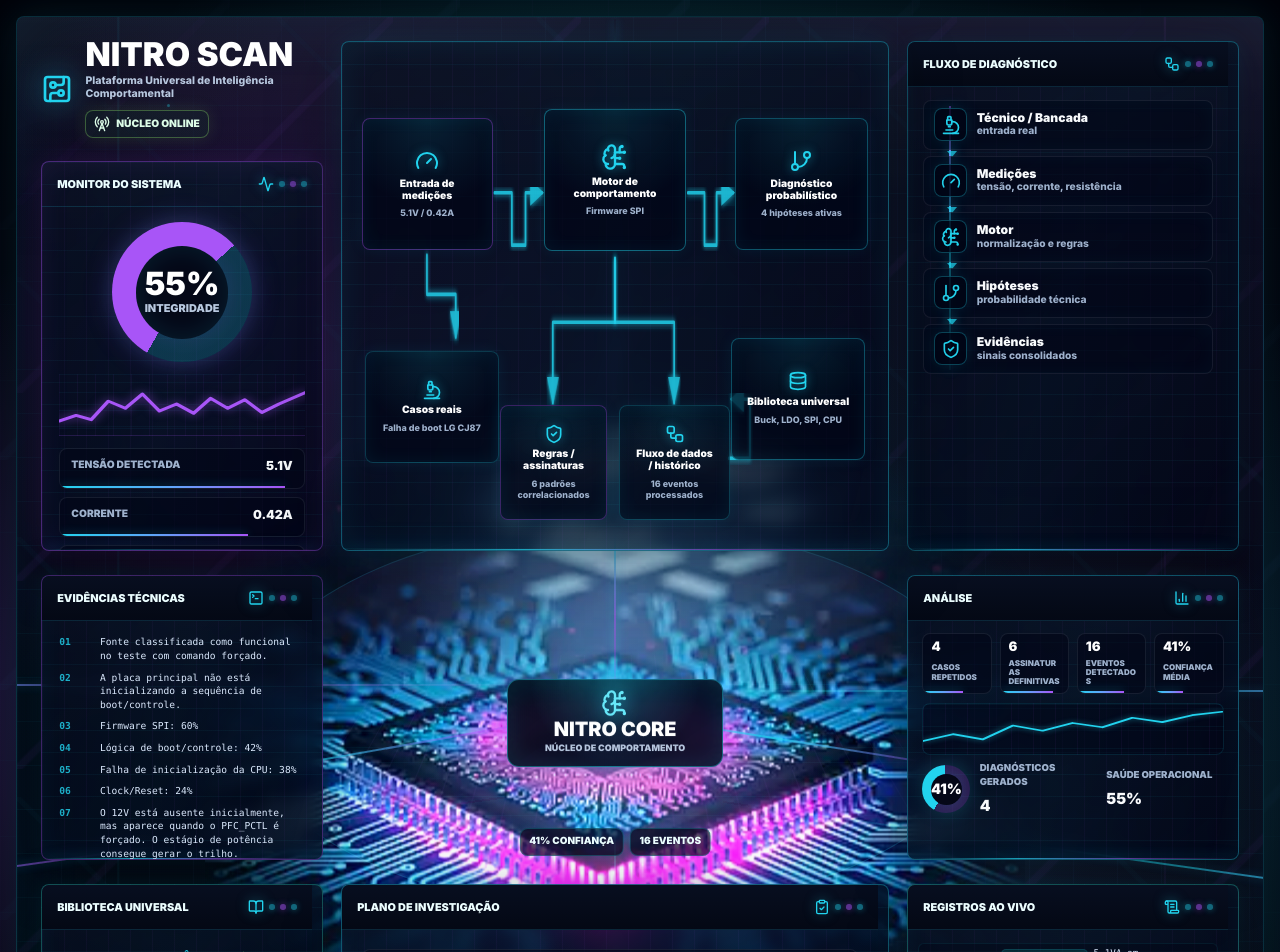
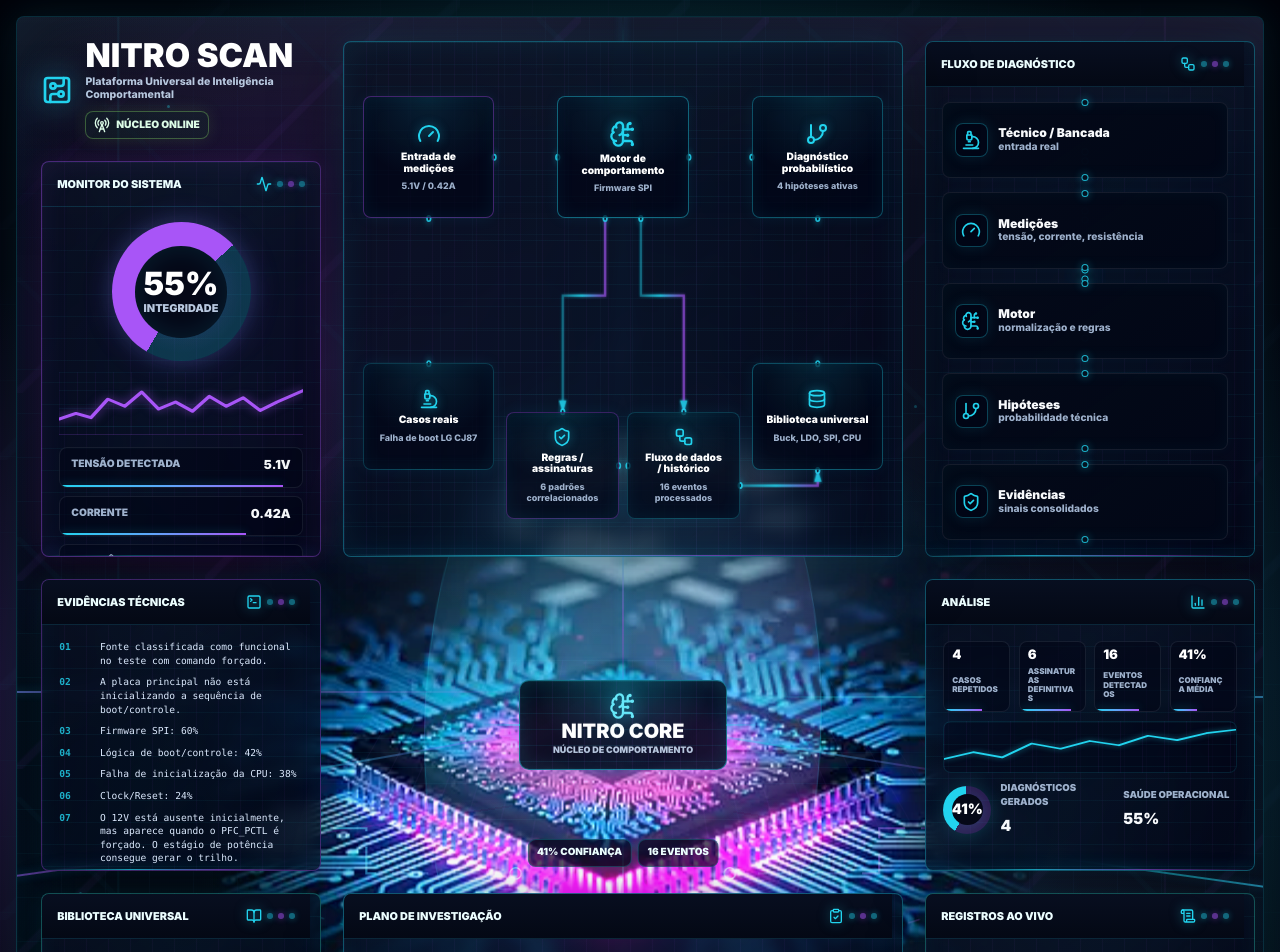
Before and after one commit to Nazireu007/nitro-scan, a React (Vite) app: page / in a window 1280 px wide. Shown: the top 952 px of the page. Built offline with nearby package versions, Linux system fonts and the light colour scheme.

Commit message:
Polish Nitro architecture connections

```diff
--- a/src/components/ArchitectureConnections.tsx
+++ b/src/components/ArchitectureConnections.tsx
@@ -1,32 +1,65 @@
 export function ArchitectureConnections() {
+  const routes = [
+    { id: 'input-engine', d: 'M269 139 H383' },
+    { id: 'engine-diagnostic', d: 'M618 139 H731' },
+    { id: 'input-cases', d: 'M152 213 V388' },
+    { id: 'engine-signatures', d: 'M468 213 V306 H392 V446' },
+    { id: 'engine-history', d: 'M532 213 V306 H609 V446' },
+    { id: 'diagnostic-library', d: 'M849 213 V388' },
+    { id: 'signatures-history', d: 'M492 511 H509' },
+    { id: 'history-library', d: 'M710 535 H849 V517' },
+  ];
+
+  const ports = [
+    [269, 139],
+    [383, 139],
+    [618, 139],
+    [731, 139],
+    [152, 213],
+    [152, 388],
+    [468, 213],
+    [392, 446],
+    [532, 213],
+    [609, 446],
+    [849, 213],
+    [849, 388],
+    [492, 511],
+    [509, 511],
+    [710, 535],
+    [849, 517],
+  ];
+
   return (
-    <svg className="architecture-connections" viewBox="0 0 720 310" preserveAspectRatio="none" aria-hidden="true">
+    <svg className="architecture-connections" viewBox="0 0 1000 620" preserveAspectRatio="none" aria-hidden="true">
       <defs>
         <linearGradient id="architectureLine" x1="0" x2="1" y1="0" y2="0">
           <stop offset="0" stopColor="#22d3ee" stopOpacity="0.34" />
-          <stop offset="0.52" stopColor="#22d3ee" stopOpacity="0.9" />
-          <stop offset="1" stopColor="#60a5fa" stopOpacity="0.78" />
+          <stop offset="0.46" stopColor="#22d3ee" stopOpacity="0.88" />
+          <stop offset="1" stopColor="#a855f7" stopOpacity="0.58" />
         </linearGradient>
         <filter id="architectureGlow">
-          <feGaussianBlur stdDeviation="2.4" result="blur" />
+          <feGaussianBlur stdDeviation="1.9" result="blur" />
           <feMerge>
             <feMergeNode in="blur" />
             <feMergeNode in="SourceGraphic" />
           </feMerge>
         </filter>
-        <marker id="architectureArrow" markerHeight="7" markerWidth="8" orient="auto" refX="7" refY="3.5">
-          <path d="M0,0 L8,3.5 L0,7 Z" />
+        <marker id="architectureArrow" markerHeight="5.8" markerWidth="5.8" orient="auto" refX="5.1" refY="2.9" viewBox="0 0 5.8 5.8">
+          <path d="M0.8,0.8 L5.1,2.9 L0.8,5 Z" />
         </marker>
       </defs>
 
-      <path d="M201 92 H224 V124 H242 V92 H264" />
-      <path d="M456 92 H478 V124 H494 V92 H516" />
-      <path d="M112 130 V154 H150 V180" />
-      <path d="M360 132 V171 H278 V220" />
-      <path d="M360 132 V171 H438 V220" />
-      <path d="M606 130 V178" />
-      <path d="M350 254 H365" />
-      <path d="M510 254 H538 V218 H514" />
+      <g className="architecture-route-layer">
+        {routes.map((route) => (
+          <path className="architecture-route" d={route.d} key={route.id} markerEnd="url(#architectureArrow)" />
+        ))}
+      </g>
+
+      <g className="architecture-port-layer">
+        {ports.map(([cx, cy]) => (
+          <circle className="architecture-port" cx={cx} cy={cy} key={`${cx}-${cy}`} r="3.2" />
+        ))}
+      </g>
     </svg>
   );
 }
--- a/src/components/ArchitectureHero.tsx
+++ b/src/components/ArchitectureHero.tsx
@@ -23,6 +23,7 @@ import {
   type LucideIcon,
 } from 'lucide-react';
 import { ArchitectureConnections } from './ArchitectureConnections';
+import { DiagnosticFlowConnections } from './DiagnosticFlowConnections';
 import type { DiagnosticResult, DiagnosticScenario, EngineLog } from '../engine/types';
 
 type ArchitectureHeroProps = {
@@ -482,11 +483,14 @@ function FlowDataPanel() {
   return (
     <Panel className="flow-panel" title="FLUXO DE DIAGNÓSTICO" icon={Workflow}>
       <div className="flow-pipeline">
+        <DiagnosticFlowConnections />
         {steps.map((step) => {
           const Icon = step.icon;
 
           return (
             <div className="flow-step" key={step.label}>
+              <span className="flow-port flow-port-top" aria-hidden="true" />
+              <span className="flow-port flow-port-bottom" aria-hidden="true" />
               <div>
                 <Icon className="h-5 w-5" aria-hidden="true" />
               </div>
@@ -516,6 +520,30 @@ function NitroCorePanel({ result }: { result: DiagnosticResult }) {
         <div className="core-halo" aria-hidden="true" />
         <div className="core-grid-lines" aria-hidden="true" />
         <img className="chip-reference-image" src={nitroCoreImage} alt="" aria-hidden="true" />
+        <svg className="core-circuit-overlay" viewBox="0 0 620 520" preserveAspectRatio="none" aria-hidden="true">
+          <defs>
+            <linearGradient id="coreTraceCyan" x1="0" x2="1" y1="0" y2="0">
+              <stop offset="0" stopColor="#22d3ee" stopOpacity="0" />
+              <stop offset="0.34" stopColor="#22d3ee" stopOpacity="0.86" />
+              <stop offset="1" stopColor="#a855f7" stopOpacity="0.2" />
+            </linearGradient>
+            <linearGradient id="coreTraceViolet" x1="1" x2="0" y1="0" y2="0">
+              <stop offset="0" stopColor="#a855f7" stopOpacity="0" />
+              <stop offset="0.42" stopColor="#a855f7" stopOpacity="0.64" />
+              <stop offset="1" stopColor="#22d3ee" stopOpacity="0.22" />
+            </linearGradient>
+          </defs>
+          <path className="core-trace core-trace-left" d="M34 206 H128 V238 H234" />
+          <path className="core-trace core-trace-right" d="M586 206 H492 V238 H386" />
+          <path className="core-trace core-trace-left core-trace-low" d="M58 330 H168 V300 H244" />
+          <path className="core-trace core-trace-right core-trace-low" d="M562 330 H452 V300 H376" />
+          <path className="core-wave core-wave-left" d="M28 270 C78 242 116 298 166 270 S244 242 292 270" />
+          <path className="core-wave core-wave-right" d="M592 270 C542 242 504 298 454 270 S376 242 328 270" />
+          <circle className="core-trace-node" cx="234" cy="238" r="4" />
+          <circle className="core-trace-node" cx="386" cy="238" r="4" />
+          <circle className="core-trace-node" cx="244" cy="300" r="3.5" />
+          <circle className="core-trace-node" cx="376" cy="300" r="3.5" />
+        </svg>
         <div className="core-static-rails" aria-hidden="true">
           <span className="rail rail-left" />
           <span className="rail rail-right" />
--- /dev/null
+++ b/src/components/DiagnosticFlowConnections.tsx
@@ -0,0 +1,49 @@
+const gapSegments = [
+  'M50 17.44 V20.64',
+  'M50 38.08 V41.28',
+  'M50 58.72 V61.92',
+  'M50 79.36 V82.56',
+];
+
+const nodePoints = [
+  [50, 17.44],
+  [50, 20.64],
+  [50, 38.08],
+  [50, 41.28],
+  [50, 58.72],
+  [50, 61.92],
+  [50, 79.36],
+  [50, 82.56],
+];
+
+export function DiagnosticFlowConnections() {
+  return (
+    <svg className="diagnostic-flow-connections" viewBox="0 0 100 100" preserveAspectRatio="none" aria-hidden="true">
+      <defs>
+        <linearGradient id="diagnosticFlowLine" x1="0" x2="0" y1="0" y2="1">
+          <stop offset="0" stopColor="#a855f7" stopOpacity="0.7" />
+          <stop offset="0.5" stopColor="#22d3ee" stopOpacity="0.92" />
+          <stop offset="1" stopColor="#60a5fa" stopOpacity="0.64" />
+        </linearGradient>
+        <filter id="diagnosticFlowGlow">
+          <feGaussianBlur stdDeviation="0.75" result="blur" />
+          <feMerge>
+            <feMergeNode in="blur" />
+            <feMergeNode in="SourceGraphic" />
+          </feMerge>
+        </filter>
+        <marker id="diagnosticFlowArrow" markerHeight="7" markerWidth="7" orient="auto" refX="6.2" refY="3.5" viewBox="0 0 7 7">
+          <path d="M1,1 L6.2,3.5 L1,6 Z" />
+        </marker>
+      </defs>
+
+      {gapSegments.map((segment) => (
+        <path className="diagnostic-flow-line" d={segment} key={segment} markerEnd="url(#diagnosticFlowArrow)" />
+      ))}
+
+      {nodePoints.map(([cx, cy]) => (
+        <circle className="diagnostic-flow-node" cx={cx} cy={cy} key={`${cx}-${cy}`} r="1.12" />
+      ))}
+    </svg>
+  );
+}
--- a/src/index.css
+++ b/src/index.css
@@ -560,26 +560,30 @@ button {
   height: 100%;
   min-height: 0;
   margin-top: 0;
+  background:
+    linear-gradient(rgba(34, 211, 238, 0.035) 1px, transparent 1px),
+    linear-gradient(90deg, rgba(96, 165, 250, 0.03) 1px, transparent 1px);
+  background-size: 32px 32px;
 }
 
 .architecture-connections {
   position: absolute;
   inset: 0;
-  z-index: 2;
+  z-index: 1;
   width: 100%;
   height: 100%;
   pointer-events: none;
 }
 
-.architecture-connections > path {
+.architecture-route {
   fill: none;
-  stroke: #22d3ee;
-  stroke-width: 2.25;
-  stroke-linecap: round;
-  stroke-linejoin: round;
-  marker-end: url("#architectureArrow");
+  stroke: url("#architectureLine");
+  stroke-width: 2.2;
+  stroke-linecap: square;
+  stroke-linejoin: miter;
   filter: url("#architectureGlow");
-  opacity: 0.86;
+  opacity: 0.9;
+  vector-effect: non-scaling-stroke;
 }
 
 .architecture-connections marker path {
@@ -589,9 +593,18 @@ button {
   filter: drop-shadow(0 0 5px rgba(34, 211, 238, 0.68));
 }
 
+.architecture-port {
+  fill: #04111f;
+  stroke: #22d3ee;
+  stroke-width: 1.7;
+  filter: drop-shadow(0 0 5px rgba(34, 211, 238, 0.54));
+  opacity: 0.86;
+  vector-effect: non-scaling-stroke;
+}
+
 .arch-box {
   position: absolute;
-  z-index: 3;
+  z-index: 2;
   display: grid;
   min-width: 0;
   align-content: center;
@@ -600,7 +613,7 @@ button {
   overflow: hidden;
   border: 1px solid rgba(34, 211, 238, 0.24);
   border-radius: 8px;
-  padding: 0.84rem 0.8rem;
+  padding: 0.88rem 0.82rem;
   text-align: center;
   background:
     radial-gradient(circle at 50% 0%, rgba(34, 211, 238, 0.12), transparent 60%),
@@ -634,13 +647,13 @@ button {
   overflow-wrap: anywhere;
 }
 
-.arch-input { top: 15%; left: 3.6%; width: 24%; height: 26%; border-color: rgba(168, 85, 247, 0.38); }
-.arch-engine { top: 13.2%; left: 37%; width: 26%; height: 28%; border-color: rgba(34, 211, 238, 0.42); }
-.arch-diagnostic { top: 15%; right: 3.6%; width: 24.5%; height: 26%; border-color: rgba(34, 211, 238, 0.34); }
-.arch-cases { top: 60.8%; left: 4.2%; width: 24.5%; height: 22%; }
-.arch-library { top: 58.2%; right: 4.2%; width: 24.5%; height: 24%; border-color: rgba(34, 211, 238, 0.34); }
-.arch-signatures { bottom: 6%; left: 29%; width: 19.5%; height: 22.5%; border-color: rgba(168, 85, 247, 0.32); }
-.arch-history { bottom: 6%; right: 29%; width: 20.2%; height: 22.5%; }
+.arch-input { top: 10.5%; left: 3.4%; width: 23.5%; height: 23.8%; border-color: rgba(168, 85, 247, 0.38); }
+.arch-engine { top: 10.5%; left: 38.25%; width: 23.5%; height: 23.8%; border-color: rgba(34, 211, 238, 0.44); }
+.arch-diagnostic { top: 10.5%; right: 3.4%; width: 23.5%; height: 23.8%; border-color: rgba(34, 211, 238, 0.34); }
+.arch-cases { top: 62.5%; left: 3.4%; width: 23.5%; height: 20.8%; }
+.arch-library { top: 62.5%; right: 3.4%; width: 23.5%; height: 20.8%; border-color: rgba(34, 211, 238, 0.34); }
+.arch-signatures { top: 72%; left: 29.1%; width: 20.1%; height: 20.8%; border-color: rgba(168, 85, 247, 0.32); }
+.arch-history { top: 72%; right: 29.1%; width: 20.1%; height: 20.8%; }
 
 .flow-panel {
   top: 14.2%;
@@ -654,46 +667,88 @@ button {
   position: relative;
   z-index: 2;
   display: grid;
-  gap: 0.38rem;
-  padding: 0.78rem 0.95rem 0.9rem;
-}
-
-.flow-pipeline::before {
-  position: absolute;
-  top: 1.15rem;
-  bottom: 1.15rem;
-  left: 2.55rem;
-  width: 2px;
-  content: '';
-  background: linear-gradient(180deg, #a855f7, #22d3ee, rgba(34, 211, 238, 0.12));
-  box-shadow: 0 0 11px rgba(34, 211, 238, 0.38);
+  height: calc(100% - 2.82rem);
+  min-height: 22rem;
+  grid-template-rows: repeat(5, minmax(3.45rem, 1fr));
+  gap: 3.2%;
+  padding: 0.92rem 1rem 1rem;
+}
+
+.diagnostic-flow-connections {
+  position: absolute;
+  inset: 0.92rem 1rem 1rem;
+  z-index: 1;
+  width: auto;
+  height: auto;
+  pointer-events: none;
+  overflow: visible;
+}
+
+.diagnostic-flow-line {
+  fill: none;
+  stroke: url("#diagnosticFlowLine");
+  stroke-width: 2;
+  stroke-linecap: square;
+  stroke-linejoin: miter;
+  filter: url("#diagnosticFlowGlow");
+  opacity: 0.92;
+  vector-effect: non-scaling-stroke;
+}
+
+.diagnostic-flow-connections marker path {
+  fill: #22d3ee;
+  stroke: none;
+  opacity: 0.92;
+  filter: drop-shadow(0 0 4px rgba(34, 211, 238, 0.58));
+}
+
+.diagnostic-flow-node {
+  fill: #04111f;
+  stroke: #22d3ee;
+  stroke-width: 1;
+  filter: drop-shadow(0 0 4px rgba(34, 211, 238, 0.56));
+  opacity: 0.88;
+  vector-effect: non-scaling-stroke;
 }
 
 .flow-step {
   position: relative;
+  z-index: 2;
   display: grid;
   grid-template-columns: auto minmax(0, 1fr);
-  gap: 0.58rem;
+  gap: 0.66rem;
   align-items: center;
-  min-height: 2.66rem;
+  min-height: 3.45rem;
   border: 1px solid rgba(148, 163, 184, 0.13);
   border-radius: 8px;
-  padding: 0.46rem 0.62rem;
-  background: rgba(2, 6, 23, 0.58);
-  box-shadow: inset 0 0 18px rgba(34, 211, 238, 0.04);
-}
-
-.flow-step:not(:last-child)::after {
-  position: absolute;
-  bottom: -0.5rem;
-  left: 1.42rem;
-  width: 0;
-  height: 0;
-  border-top: 6px solid rgba(34, 211, 238, 0.72);
-  border-right: 5px solid transparent;
-  border-left: 5px solid transparent;
-  content: '';
-  filter: drop-shadow(0 0 5px rgba(34, 211, 238, 0.62));
+  padding: 0.58rem 0.72rem;
+  background:
+    linear-gradient(145deg, rgba(4, 11, 24, 0.92), rgba(2, 6, 23, 0.88)),
+    rgba(2, 6, 23, 0.9);
+  box-shadow:
+    inset 0 0 18px rgba(34, 211, 238, 0.045),
+    0 0 12px rgba(34, 211, 238, 0.04);
+}
+
+.flow-port {
+  position: absolute;
+  left: 50%;
+  z-index: 3;
+  width: 0.44rem;
+  height: 0.44rem;
+  border: 1px solid rgba(34, 211, 238, 0.82);
+  border-radius: 50%;
+  transform: translateX(-50%);
+  background: #04111f;
+  box-shadow: 0 0 8px rgba(34, 211, 238, 0.45);
+}
+
+.flow-port-top {
+  top: -0.23rem;
+}
+
+.flow-port-bottom {
+  bottom: -0.23rem;
 }
 
 .flow-step > div {
@@ -723,7 +778,7 @@ button {
   line-height: 1.12;
 }
 
-.flow-step span {
+.flow-step p span {
   display: block;
   margin-top: 0.12rem;
   color: #9fb2cd;
@@ -761,6 +816,7 @@ button {
     radial-gradient(circle, rgba(34, 211, 238, 0.28), transparent 55%),
     conic-gradient(from 90deg, transparent, rgba(34, 211, 238, 0.18), transparent, rgba(168, 85, 247, 0.2), transparent);
   filter: blur(0.2px);
+  animation: haloSpin 22s linear infinite;
 }
 
 .core-grid-lines {
@@ -798,6 +854,64 @@ button {
   mask-repeat: no-repeat;
 }
 
+.core-circuit-overlay {
+  position: absolute;
+  inset: -14% -28%;
+  z-index: 4;
+  width: auto;
+  height: auto;
+  pointer-events: none;
+  opacity: 0.78;
+  mix-blend-mode: screen;
+}
+
+.core-trace,
+.core-wave {
+  fill: none;
+  stroke-width: 2.2;
+  stroke-linecap: square;
+  stroke-linejoin: miter;
+  filter: drop-shadow(0 0 7px rgba(34, 211, 238, 0.38));
+  vector-effect: non-scaling-stroke;
+}
+
+.core-trace {
+  stroke: url("#coreTraceCyan");
+  stroke-dasharray: 34 18;
+  animation: coreTraceFlow 5.8s linear infinite;
+}
+
+.core-trace-right {
+  stroke: url("#coreTraceViolet");
+  animation-direction: reverse;
+}
+
+.core-trace-low {
+  opacity: 0.74;
+  animation-duration: 7.2s;
+}
+
+.core-wave {
+  stroke: rgba(34, 211, 238, 0.54);
+  stroke-width: 1.6;
+  stroke-dasharray: 10 18;
+  opacity: 0.64;
+  animation: coreWaveFlow 6.4s ease-in-out infinite;
+}
+
+.core-wave-right {
+  stroke: rgba(168, 85, 247, 0.52);
+  animation-delay: -3.2s;
+}
+
+.core-trace-node {
+  fill: #071626;
+  stroke: #22d3ee;
+  stroke-width: 1.4;
+  filter: drop-shadow(0 0 6px rgba(34, 211, 238, 0.56));
+  vector-effect: non-scaling-stroke;
+}
+
 .core-static-rails {
   position: absolute;
   inset: -64%;
@@ -819,7 +933,8 @@ button {
   box-shadow:
     0 0 12px rgba(34, 211, 238, 0.42),
     0 0 22px rgba(168, 85, 247, 0.16);
-  opacity: 0.78;
+  opacity: 0.58;
+  animation: coreLinkPulse 4.8s ease-in-out infinite;
 }
 
 .core-link-up {
@@ -920,21 +1035,45 @@ button {
   display: grid;
   justify-items: center;
   gap: 0.14rem;
-  min-width: min(62%, 13.5rem);
-  border: 1px solid rgba(34, 211, 238, 0.44);
-  border-radius: 12px;
-  padding: 0.62rem 0.78rem 0.68rem;
-  transform: translate(-50%, -44%);
+  min-width: min(58%, 13rem);
+  border: 1px solid rgba(34, 211, 238, 0.5);
+  border-radius: 10px;
+  padding: 0.68rem 0.84rem 0.72rem;
+  transform: translate(-50%, -50%);
   color: #ecfeff;
   background:
-    radial-gradient(circle at 50% 0%, rgba(34, 211, 238, 0.26), transparent 62%),
-    linear-gradient(145deg, rgba(4, 11, 24, 0.82), rgba(8, 11, 35, 0.72)),
-    rgba(2, 6, 23, 0.7);
+    linear-gradient(rgba(34, 211, 238, 0.08) 1px, transparent 1px),
+    linear-gradient(90deg, rgba(168, 85, 247, 0.06) 1px, transparent 1px),
+    radial-gradient(circle at 50% 0%, rgba(34, 211, 238, 0.22), transparent 64%),
+    linear-gradient(145deg, rgba(4, 11, 24, 0.82), rgba(8, 11, 35, 0.68)),
+    rgba(2, 6, 23, 0.72);
+  background-size: 16px 16px, 16px 16px, auto, auto, auto;
   box-shadow:
-    0 0 28px rgba(34, 211, 238, 0.26),
-    0 0 42px rgba(168, 85, 247, 0.18),
-    inset 0 0 24px rgba(34, 211, 238, 0.12);
+    0 0 24px rgba(34, 211, 238, 0.26),
+    0 0 38px rgba(168, 85, 247, 0.16),
+    inset 0 0 20px rgba(34, 211, 238, 0.14);
   backdrop-filter: blur(8px);
+}
+
+.core-identity::before,
+.core-identity::after {
+  position: absolute;
+  top: 50%;
+  width: 2.7rem;
+  height: 1px;
+  content: '';
+  transform: translateY(-50%);
+  background: linear-gradient(90deg, transparent, rgba(34, 211, 238, 0.82));
+  box-shadow: 0 0 8px rgba(34, 211, 238, 0.5);
+}
+
+.core-identity::before {
+  right: 100%;
+}
+
+.core-identity::after {
+  left: 100%;
+  transform: translateY(-50%) scaleX(-1);
 }
 
 .core-identity svg {
@@ -1023,7 +1162,7 @@ button {
   display: grid;
   align-content: start;
   gap: 0.5rem;
-  padding: 0.95rem 1.08rem 1.1rem;
+  padding: 1rem 1.08rem 1.08rem;
   font-family: "JetBrains Mono", "SFMono-Regular", Consolas, monospace;
 }
 
@@ -1064,8 +1203,8 @@ button {
   position: relative;
   z-index: 2;
   display: grid;
-  gap: 0.32rem;
-  padding: 0.85rem 0.95rem 1rem;
+  gap: 0.42rem;
+  padding: 1rem 1.08rem 1.08rem;
 }
 
 .signature-table p {
@@ -1112,8 +1251,8 @@ button {
   position: relative;
   z-index: 2;
   display: grid;
-  gap: 0.62rem;
-  padding: 1.12rem 1.18rem 1.26rem;
+  gap: 0.66rem;
+  padding: 1.08rem;
 }
 
 .investigation-list p {
@@ -1173,8 +1312,8 @@ button {
   z-index: 2;
   display: grid;
   grid-template-columns: repeat(4, minmax(0, 1fr));
-  gap: 0.48rem;
-  padding: 0.75rem 0.9rem 0;
+  gap: 0.52rem;
+  padding: 1rem 1.08rem 0;
 }
 
 .analytics-cards div {
@@ -1204,7 +1343,7 @@ button {
   position: relative;
   z-index: 2;
   height: 3.25rem;
-  margin: 0.52rem 0.9rem 0;
+  margin: 0.58rem 1.08rem 0;
   border: 1px solid rgba(34, 211, 238, 0.12);
   border-radius: 8px;
   background:
@@ -1230,7 +1369,7 @@ button {
   grid-template-columns: auto 1fr 1fr;
   gap: 0.58rem;
   align-items: center;
-  padding: 0.45rem 0.9rem 0.68rem;
+  padding: 0.58rem 1.08rem 1.02rem;
 }
 
 .analytics-donut {
@@ -1291,8 +1430,8 @@ button {
 }
 
 .live-log-lines {
-  gap: 0.36rem;
-  padding: 0.78rem 0.62rem 1rem;
+  gap: 0.4rem;
+  padding: 1rem 0.82rem 1.08rem;
 }
 
 .live-log-lines p {
@@ -1473,16 +1612,16 @@ button {
     display: grid;
     width: min(100%, 1580px);
     height: auto;
-    min-height: 1180px;
+    min-height: 1220px;
     grid-template-areas:
       "brand architecture flow"
       "monitor architecture flow"
       "evidence core analytics"
       "knowledge investigation logs"
       "dock dock dock";
-    grid-template-columns: minmax(265px, 0.85fr) minmax(548px, 1.45fr) minmax(315px, 1fr);
-    grid-template-rows: 96px 390px 285px 250px 74px;
-    gap: 24px 18px;
+    grid-template-columns: minmax(280px, 0.9fr) minmax(560px, 1.44fr) minmax(330px, 1fr);
+    grid-template-rows: 98px 396px 292px 252px 76px;
+    gap: 22px;
     padding: 24px;
     align-items: stretch;
   }
@@ -1578,7 +1717,7 @@ button {
   .nitro-core-stage {
     width: min(100%, 560px);
     height: 100%;
-    min-height: 285px;
+    min-height: 292px;
   }
 
   .chip-reference-image {
@@ -1605,7 +1744,7 @@ button {
 
   .investigation-list {
     gap: 0.72rem;
-    padding: 1.18rem 1.22rem 1.34rem;
+    padding: 1.08rem;
   }
 
   .investigation-list p {
@@ -1731,6 +1870,37 @@ button {
       0 0 92px rgba(34, 211, 238, 0.56),
       0 0 145px rgba(168, 85, 247, 0.32),
       inset 0 0 62px rgba(34, 211, 238, 0.22);
+  }
+}
+
+@keyframes coreTraceFlow {
+  from {
+    stroke-dashoffset: 0;
+  }
+  to {
+    stroke-dashoffset: -104;
+  }
+}
+
+@keyframes coreWaveFlow {
+  0%, 100% {
+    stroke-dashoffset: 0;
+    opacity: 0.46;
+  }
+  50% {
+    stroke-dashoffset: -56;
+    opacity: 0.78;
+  }
+}
+
+@keyframes coreLinkPulse {
+  0%, 100% {
+    opacity: 0.38;
+    filter: brightness(0.92);
+  }
+  50% {
+    opacity: 0.72;
+    filter: brightness(1.22);
   }
 }
 
```
